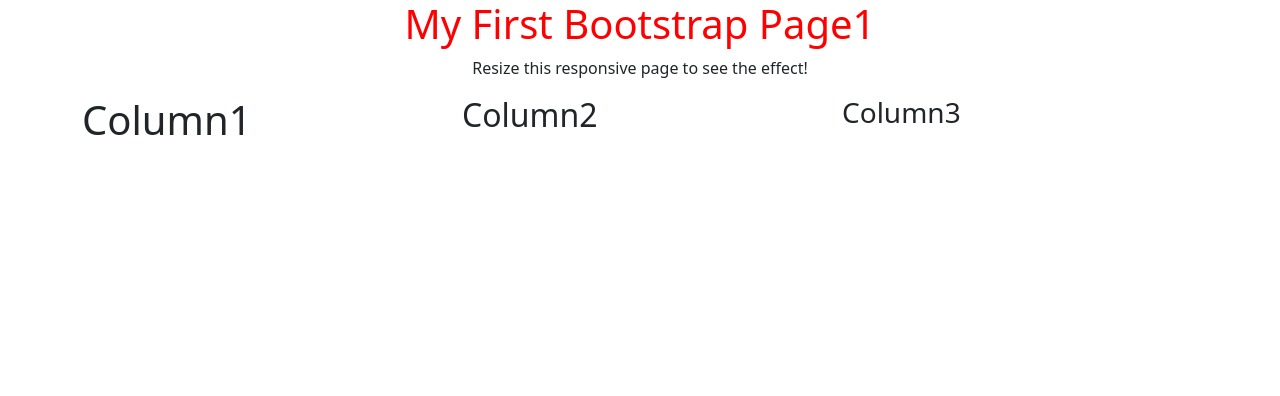
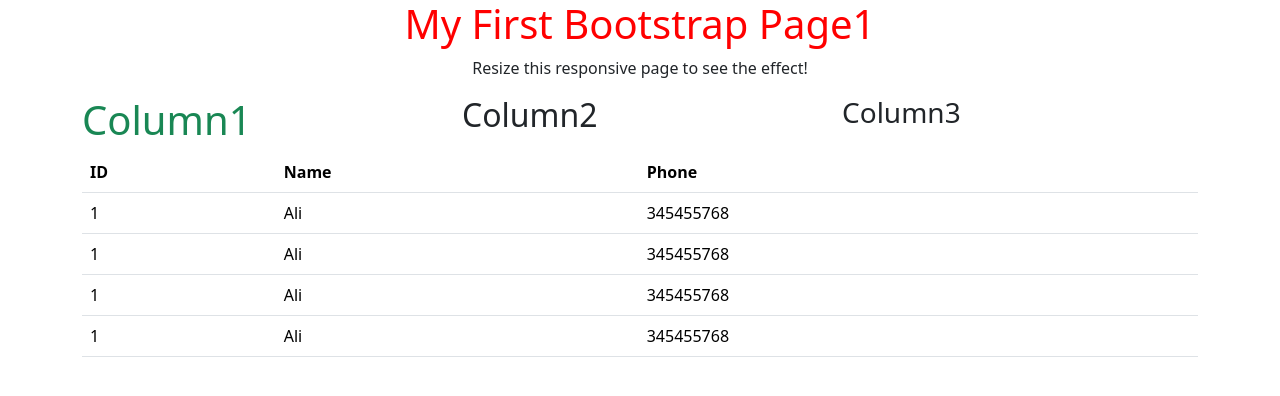
Before and after one commit to zamanrahimi/django-project1, a Django app: page / in a window 1280 px wide. Shown: the top 396 px of the page. Run offline with Django 4.2, Linux system fonts and the light colour scheme; some libraries are stand-ins or nearby versions.

Commit message:
19, - ,Create a bootstrap table

```diff
--- a/django-project/djangoAppp/templates/calcTmp/home.html
+++ b/django-project/djangoAppp/templates/calcTmp/home.html
@@ -26,13 +26,53 @@
 
 	<div class="row">
 
-		<div class="col-lg-4 h1">Column1</div>
+		<div class="col-lg-4 h1 text-success">Column1</div>
 		<div class="col-lg-4 h2">Column2</div>
 		<div class="col-lg-4 h3">Column3</div>
 
 
 	</div>
 
+
+<table class="table">
+	<thead>
+	<tr>
+		<th>ID</th>
+		<th>Name</th>
+		<th>Phone</th>
+	</tr>
+</thead>
+
+<tbody>
+
+	<tr>
+		<td>1</td>
+		<td>Ali</td>
+		<td>345455768</td>
+	</tr>
+
+	<tr>
+		<td>1</td>
+		<td>Ali</td>
+		<td>345455768</td>
+	</tr>
+
+		<tr>
+		<td>1</td>
+		<td>Ali</td>
+		<td>345455768</td>
+	</tr>
+
+		<tr>
+		<td>1</td>
+		<td>Ali</td>
+		<td>345455768</td>
+	</tr>
+</tbody>
+</table>
+
+
+
 </div>
 
 
--- a/test1.py
+++ b/test1.py
@@ -1 +1 @@
-1789 print('This is a Django/Python file for testing pupose')
+1839 print('This is a Django/Python file for testing pupose')
```
